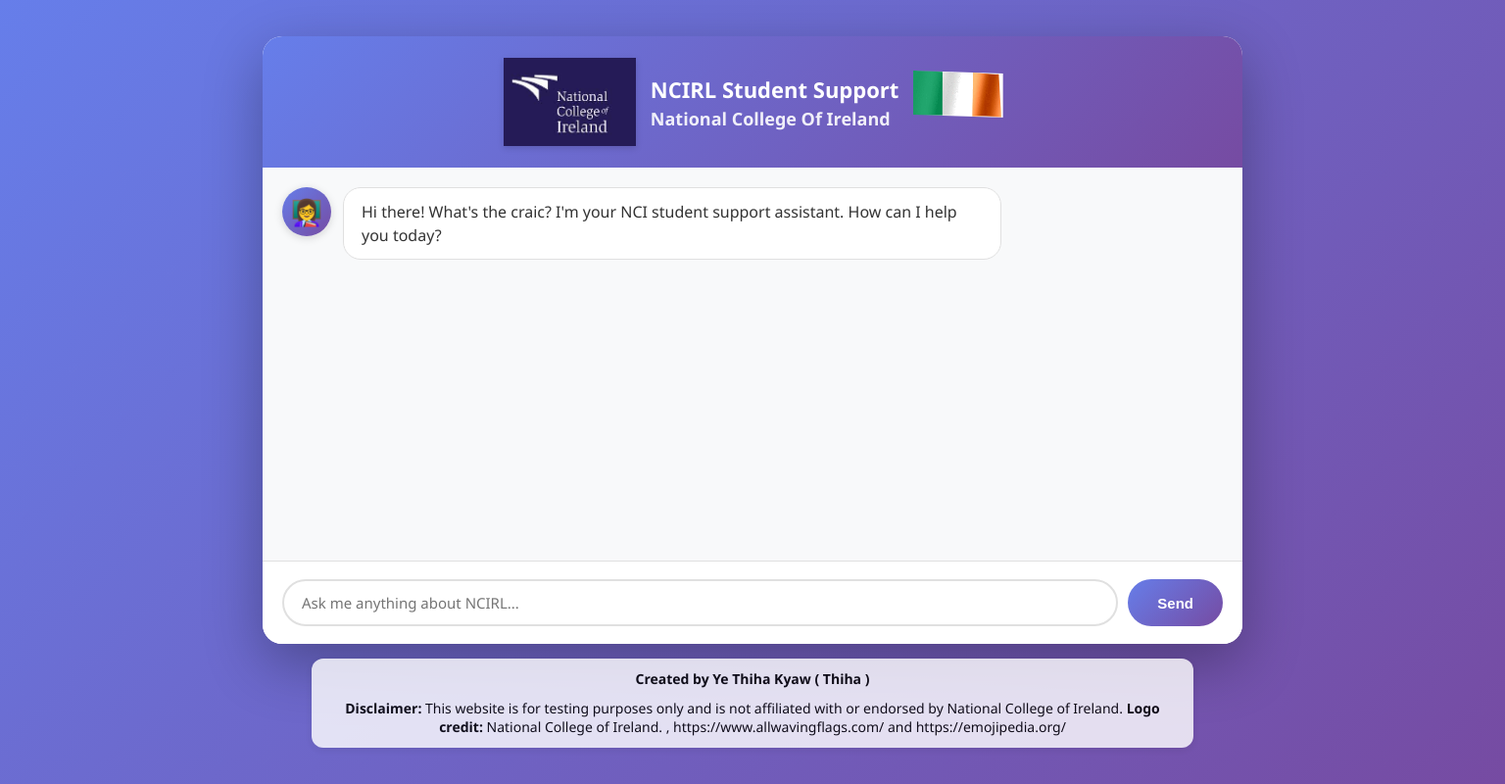
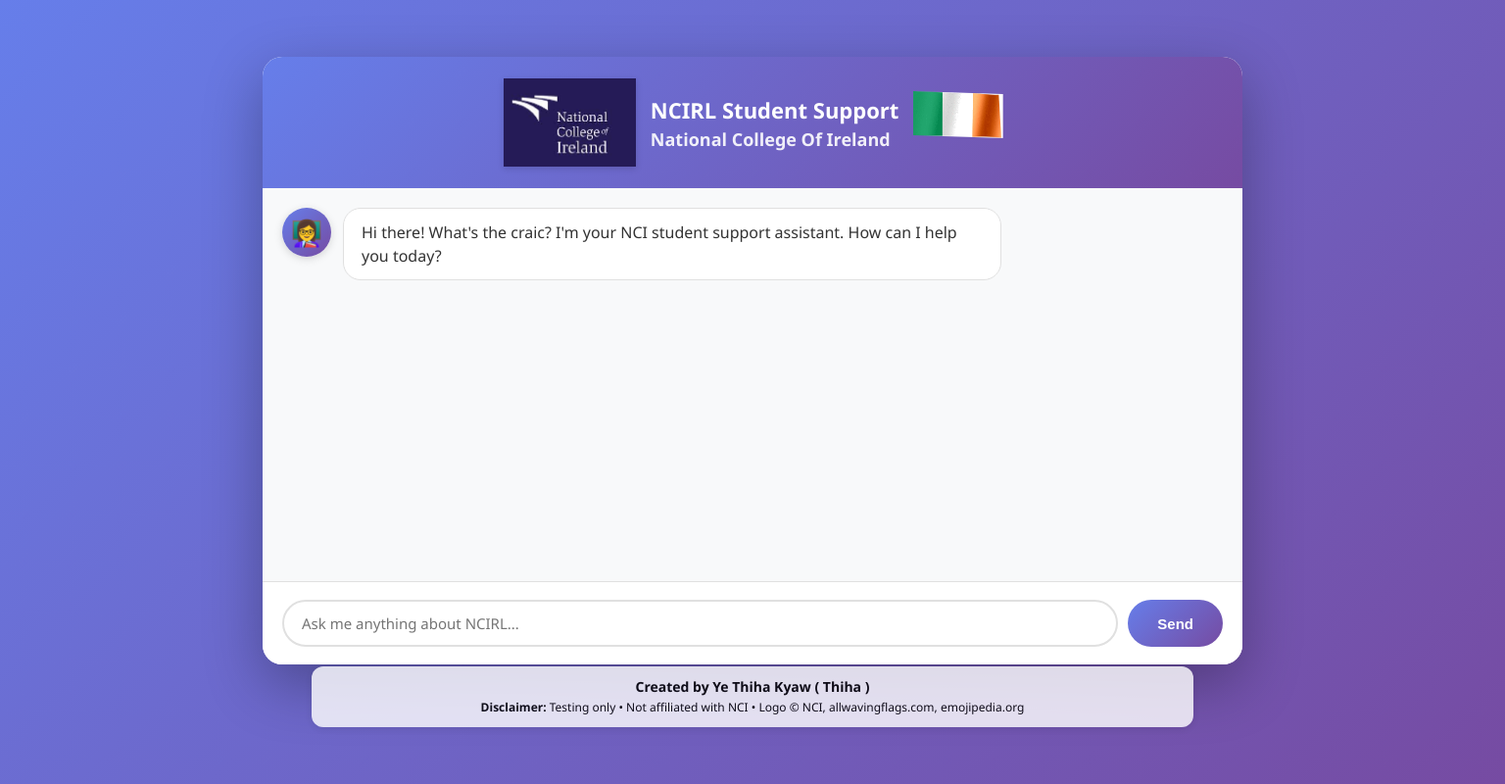
Before and after one commit to Ye-Thiha-Kyaw/ncirl-chatbot, a Flask app: page / in a window 1536 px wide. Shown: the whole page at 98% size. Run offline with Flask 3, Linux system fonts and the light colour scheme; parts of the project's set-up code (start-up, migrations or seed data) failed here and were passed over.

Commit message:
edit footer shorter

```diff
--- a/static/css/style.css
+++ b/static/css/style.css
@@ -14,7 +14,8 @@ body {
     justify-content: center;
     align-items: center;
     padding: 15px;
-    overflow: hidden; /* Prevent body scroll */
+    overflow: hidden;
+    /* Prevent body scroll */
 }
 
 .chat-container {
@@ -26,7 +27,8 @@ body {
     overflow: hidden;
     display: flex;
     flex-direction: column;
-    height: calc(100vh - 160px); /* Adjust for footer */
+    height: calc(100vh - 160px);
+    /* Adjust for footer */
     max-height: 750px;
 }
 
@@ -86,15 +88,20 @@ body {
 }
 
 @keyframes wave {
-    0%, 100% {
+
+    0%,
+    100% {
         transform: skewY(0deg) scaleX(1);
     }
+
     25% {
         transform: skewY(2deg) scaleX(1.02);
     }
+
     50% {
         transform: skewY(0deg) scaleX(1);
     }
+
     75% {
         transform: skewY(-2deg) scaleX(1.02);
     }
@@ -122,7 +129,8 @@ body {
     padding: 20px;
     overflow-y: auto;
     background: #f8f9fa;
-    min-height: 0; /* Important for flex scrolling */
+    min-height: 0;
+    /* Important for flex scrolling */
 }
 
 .message {
@@ -164,6 +172,7 @@ body {
         opacity: 0;
         transform: translateY(10px);
     }
+
     to {
         opacity: 1;
         transform: translateY(0);
@@ -270,9 +279,12 @@ body {
 }
 
 @keyframes pulse {
-    0%, 100% {
+
+    0%,
+    100% {
         opacity: 0.3;
     }
+
     50% {
         opacity: 1;
     }
@@ -285,10 +297,14 @@ body {
 }
 
 @keyframes blink {
-    0%, 49% {
+
+    0%,
+    49% {
         opacity: 1;
     }
-    50%, 100% {
+
+    50%,
+    100% {
         opacity: 0;
     }
 }
@@ -381,7 +397,8 @@ footer .author {
     }
 
     #userInput {
-        font-size: 16px; /* Prevents iOS zoom */
+        font-size: 16px;
+        /* Prevents iOS zoom */
         padding: 10px 14px;
     }
 
@@ -499,11 +516,17 @@ footer .author {
 
     footer {
         font-size: 12px;
-        margin-top: 15px;
+        margin-top: 2px;
     }
 
     footer .author {
         font-size: 14px;
+    }
+
+    footer .disclaimer {
+        font-size: 11px;
+        margin-top: 5px;
+        text-align: center;
     }
 }
 
--- a/templates/index.html
+++ b/templates/index.html
@@ -49,21 +49,12 @@
 
     </div>
 <footer>
-        <p class="author">Created by Ye Thiha Kyaw ( Thiha )</p>
-        <p
-          style="
-            font-size: 14px;
-            margin-top: 10px;
-
-            text-align: center;
-          "
-        >
-          <strong>Disclaimer:</strong> This website is for testing purposes only
-          and is not affiliated with or endorsed by National College of Ireland.
-          <strong>Logo credit:</strong> National College of Ireland. ,
-          https://www.allwavingflags.com/ and https://emojipedia.org/
-        </p>
-      </footer>
+  <p class="author">Created by Ye Thiha Kyaw ( Thiha )</p>
+  <p >
+    <strong>Disclaimer:</strong> Testing only • Not affiliated with NCI •
+    Logo © NCI, allwavingflags.com, emojipedia.org
+  </p>
+</footer>
     <script src="{{ url_for('static', filename='js/index.js') }}"></script>
   </body>
 </html>
```
